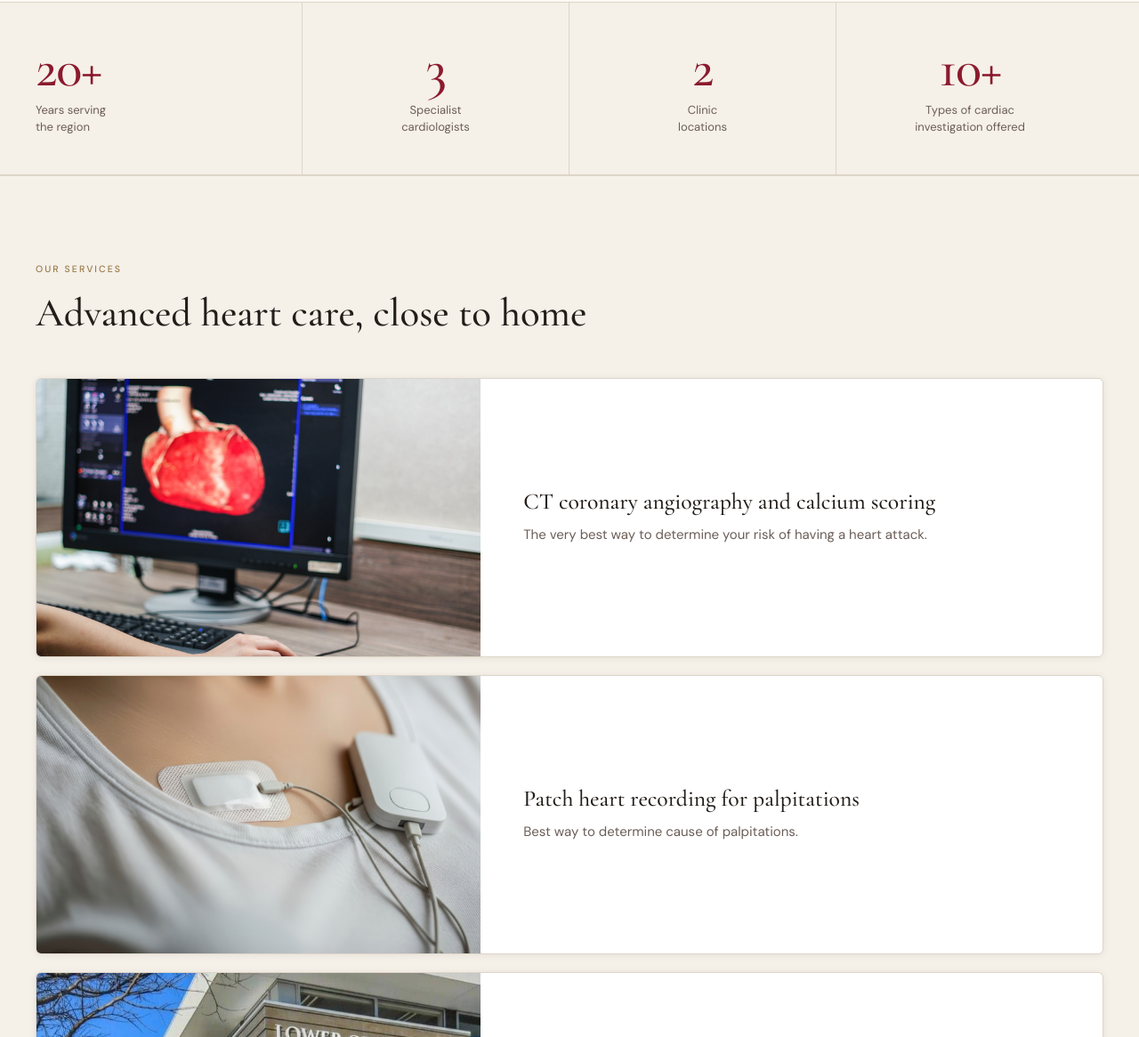
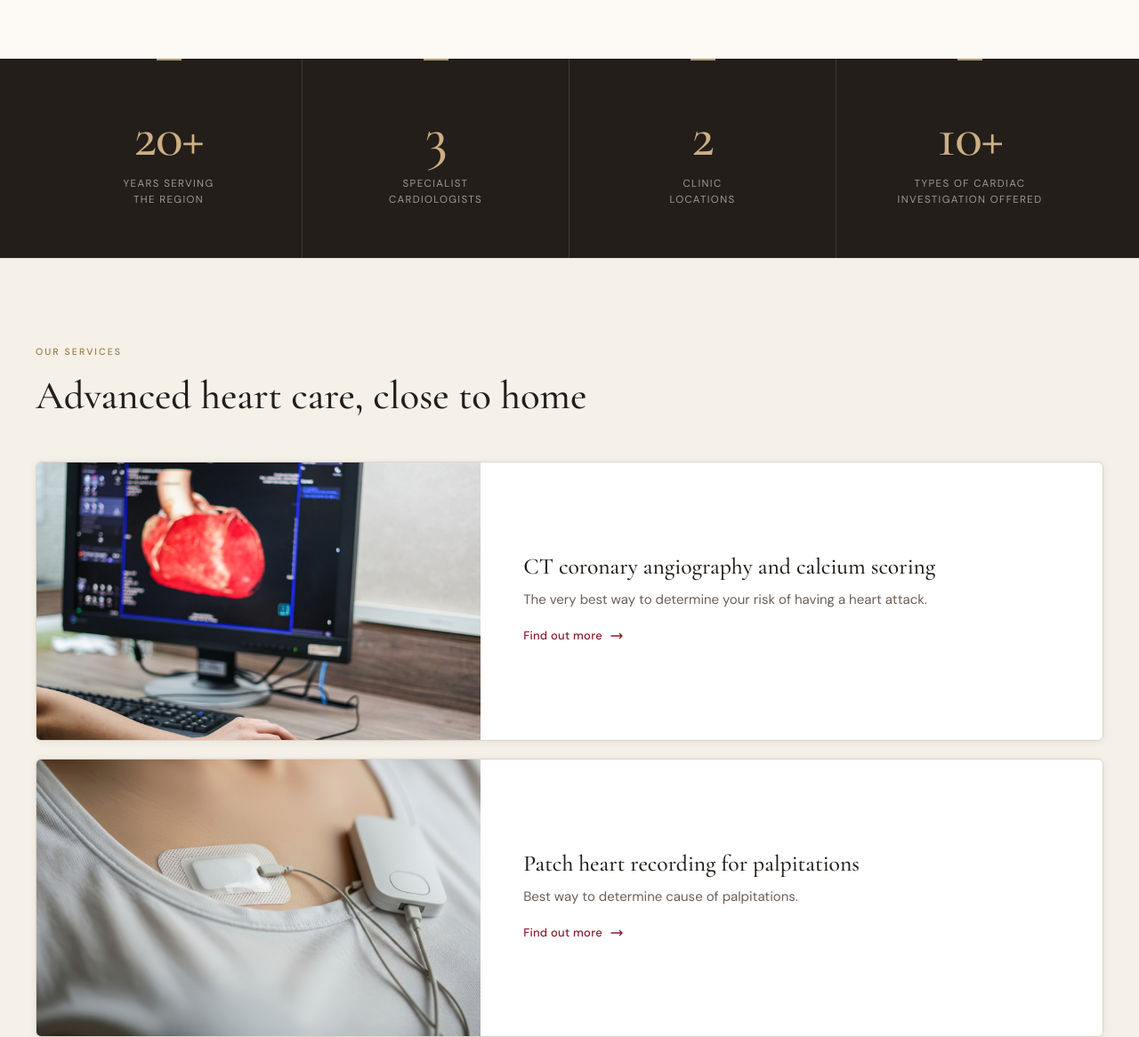
Before and after one commit to halforddigitalnz-lgtm/topofthesouthcardiology, a website: page index.html in a window 1280 px wide. Shown: the part 1634-2800 px from the top of the page at 89% size. Drawn offline with nearby package versions, Linux system fonts and the light colour scheme.

Commit message:
Make service cards clickable, add referral card icons, restyle stats bar as dark band
- Service rows link to tests page anchors and contact page with hover lift and arrow
- Shield and letter icons on the insurance cards in How to see a cardiologist
- Stats bar restyled: charcoal band, gold serif numerals, small-caps labels, gold tick accents

Co-Authored-By: Claude Fable 5 <noreply@anthropic.com>

```diff
--- a/index.html
+++ b/index.html
@@ -93,11 +93,17 @@
       </div>
       <div class="two-col">
         <div class="feature-card reveal reveal-d1">
+          <div class="feature-card-icon">
+            <svg width="22" height="22" fill="none" viewBox="0 0 24 24" stroke="currentColor" stroke-width="1.8" aria-hidden="true"><path stroke-linecap="round" stroke-linejoin="round" d="M9 12l2 2 4-4m5.618-4.016A11.955 11.955 0 0112 2.944a11.955 11.955 0 01-8.618 3.04A12.02 12.02 0 003 9c0 5.591 3.824 10.29 9 11.622 5.176-1.332 9-6.03 9-11.622 0-1.042-.133-2.052-.382-3.016z"/></svg>
+          </div>
           <h3>If you have insurance</h3>
           <p style="margin-bottom:14px;">Typically if you have insurance you will need to be referred by your GP or practice nurse who will send us a referral letter. It is often a good idea to contact your insurance company beforehand to ensure that you are covered and that you have "authorisation" to see us. If you are with <a href="https://www.southerncross.co.nz/society" style="color:var(--crimson);text-decoration:underline;">Southern Cross</a> you simply need to give us your membership number and as an affiliate provider we will do the rest for you.</p>
           <p>Please don't ring for appointment — we will contact you as soon as we have received your referral letter and the cardiologists have determined what tests might be appropriate.</p>
         </div>
         <div class="feature-card reveal reveal-d2">
+          <div class="feature-card-icon">
+            <svg width="22" height="22" fill="none" viewBox="0 0 24 24" stroke="currentColor" stroke-width="1.8" aria-hidden="true"><path stroke-linecap="round" stroke-linejoin="round" d="M9 12h6m-6 4h6m2 5H7a2 2 0 01-2-2V5a2 2 0 012-2h5.586a1 1 0 01.707.293l5.414 5.414a1 1 0 01.293.707V19a2 2 0 01-2 2z"/></svg>
+          </div>
           <h3>If you are not covered by insurance</h3>
           <p style="margin-bottom:14px;">We still require a referral from your GP or practice nurse as it provides us with all your details. When we receive your referral we will call you.</p>
           <p>It is also common for people to want the reassurance of a test such as a 24h ECG or echocardiogram that cannot be funded through the public service.</p>
@@ -139,27 +145,36 @@
         <h2>Advanced heart care, close to home</h2>
       </div>
       <div class="services-list">
-        <div class="service-row reveal reveal-d1">
+        <a href="tests.html#calcium" class="service-row reveal reveal-d1">
           <img src="images/new-images/web/ct-coronary-angiography.jpg" alt="CT coronary angiography scanner" loading="lazy">
           <div class="service-row-body">
             <h3>CT coronary angiography and calcium scoring</h3>
             <p>The very best way to determine your risk of having a heart attack.</p>
+            <span class="door-link">Find out more
+              <svg width="16" height="16" fill="none" viewBox="0 0 24 24" stroke="currentColor" stroke-width="2" aria-hidden="true"><path stroke-linecap="round" stroke-linejoin="round" d="M17 8l4 4m0 0l-4 4m4-4H3"/></svg>
+            </span>
           </div>
-        </div>
-        <div class="service-row reveal reveal-d2">
+        </a>
+        <a href="tests.html#patch" class="service-row reveal reveal-d2">
           <img src="images/new-images/web/patch-heart-rhythm-recording.jpg" alt="Patch heart recorder worn on the chest" loading="lazy">
           <div class="service-row-body">
             <h3>Patch heart recording for palpitations</h3>
             <p>Best way to determine cause of palpitations.</p>
+            <span class="door-link">Find out more
+              <svg width="16" height="16" fill="none" viewBox="0 0 24 24" stroke="currentColor" stroke-width="2" aria-hidden="true"><path stroke-linecap="round" stroke-linejoin="round" d="M17 8l4 4m0 0l-4 4m4-4H3"/></svg>
+            </span>
           </div>
-        </div>
-        <div class="service-row reveal reveal-d3">
+        </a>
+        <a href="contact.html" class="service-row reveal reveal-d3">
           <img src="images/original-site/banner-clinic.jpg" alt="Lower Queen Street Health clinic building" loading="lazy">
           <div class="service-row-body">
             <h3>Extended hours of operation</h3>
             <p>Day and evening availability.</p>
+            <span class="door-link">Get in touch
+              <svg width="16" height="16" fill="none" viewBox="0 0 24 24" stroke="currentColor" stroke-width="2" aria-hidden="true"><path stroke-linecap="round" stroke-linejoin="round" d="M17 8l4 4m0 0l-4 4m4-4H3"/></svg>
+            </span>
           </div>
-        </div>
+        </a>
       </div>
       <div class="reveal" style="margin-top:32px;">
         <a href="tests.html" class="btn btn-outline">Learn more</a>
--- a/style.css
+++ b/style.css
@@ -414,9 +414,7 @@ h1, h2, h3, h4 {
 
 /* ─── STATS BAR ─── */
 .stats-bar {
-  background: var(--surface);
-  border-top: 1px solid var(--border);
-  border-bottom: 1px solid var(--border);
+  background: var(--ink);
 }
 .stats-inner {
   max-width: 1280px;
@@ -426,21 +424,39 @@ h1, h2, h3, h4 {
   grid-template-columns: repeat(4, 1fr);
 }
 .stat {
-  padding: 44px 40px;
-  border-right: 1px solid var(--border);
+  position: relative;
+  padding: 56px 40px;
+  border-right: 1px solid rgba(255,255,255,0.12);
   text-align: center;
 }
-.stat:first-child { padding-left: 0; text-align: left; }
+.stat::before {
+  content: '';
+  position: absolute;
+  top: 0;
+  left: 50%;
+  transform: translateX(-50%);
+  width: 28px;
+  height: 2px;
+  background: var(--gold-light, #CDAF84);
+  opacity: 0.85;
+}
 .stat:last-child { border-right: none; }
 .stat-num {
   font-family: 'Cormorant Garamond', serif;
-  font-size: 3.8rem;
+  font-size: 4rem;
   font-weight: 500;
-  color: var(--crimson);
+  color: var(--gold-light, #CDAF84);
   line-height: 1;
   letter-spacing: -0.02em;
 }
-.stat-label { font-size: 13px; color: var(--ink-mid); margin-top: 8px; line-height: 1.4; }
+.stat-label {
+  font-size: 11.5px;
+  color: rgba(255,255,255,0.55);
+  margin-top: 12px;
+  line-height: 1.6;
+  text-transform: uppercase;
+  letter-spacing: 0.12em;
+}
 
 /* ─── REGION PARALLAX ─── */
 .region-section {
@@ -799,6 +815,14 @@ a:focus-visible, button:focus-visible {
 }
 .service-row h3 { font-size: 1.6rem; margin-bottom: 10px; }
 .service-row p { font-size: 15px; color: var(--ink-mid); line-height: 1.65; }
+a.service-row {
+  text-decoration: none;
+  color: inherit;
+  transition: box-shadow 0.25s, border-color 0.25s, transform 0.25s;
+}
+a.service-row:hover { box-shadow: var(--shadow-lg); border-color: rgba(139,26,46,0.25); transform: translateY(-3px); }
+.service-row .door-link { margin-top: 18px; }
+.service-row:hover .door-link svg { transform: translateX(4px); }
 
 /* ─── ANCHOR CHIPS ─── */
 .chip-row { display: flex; flex-wrap: wrap; gap: 10px; }
@@ -954,8 +978,9 @@ a:focus-visible, button:focus-visible {
   .team-grid { grid-template-columns: 1fr; gap: 40px; }
   .team-photo-wrap img { height: 320px; }
   .stats-inner { grid-template-columns: 1fr 1fr; padding: 0 24px; }
-  .stat { padding: 36px 20px; text-align: left; }
-  .stat:first-child { padding-left: 0; }
+  .stat { padding: 36px 20px; }
+  .stat:nth-child(even) { border-right: none; }
+  .stat:nth-child(-n+2) { border-bottom: 1px solid rgba(255,255,255,0.12); }
   .footer-inner { grid-template-columns: 1fr 1fr; gap: 40px; padding: 0 24px; }
   .footer-bottom { padding: 24px 24px 0; }
   .section-wrap { padding: 0 24px; }
```
Also changed, not shown: images/new-images/mary-jane.jpeg (added).
